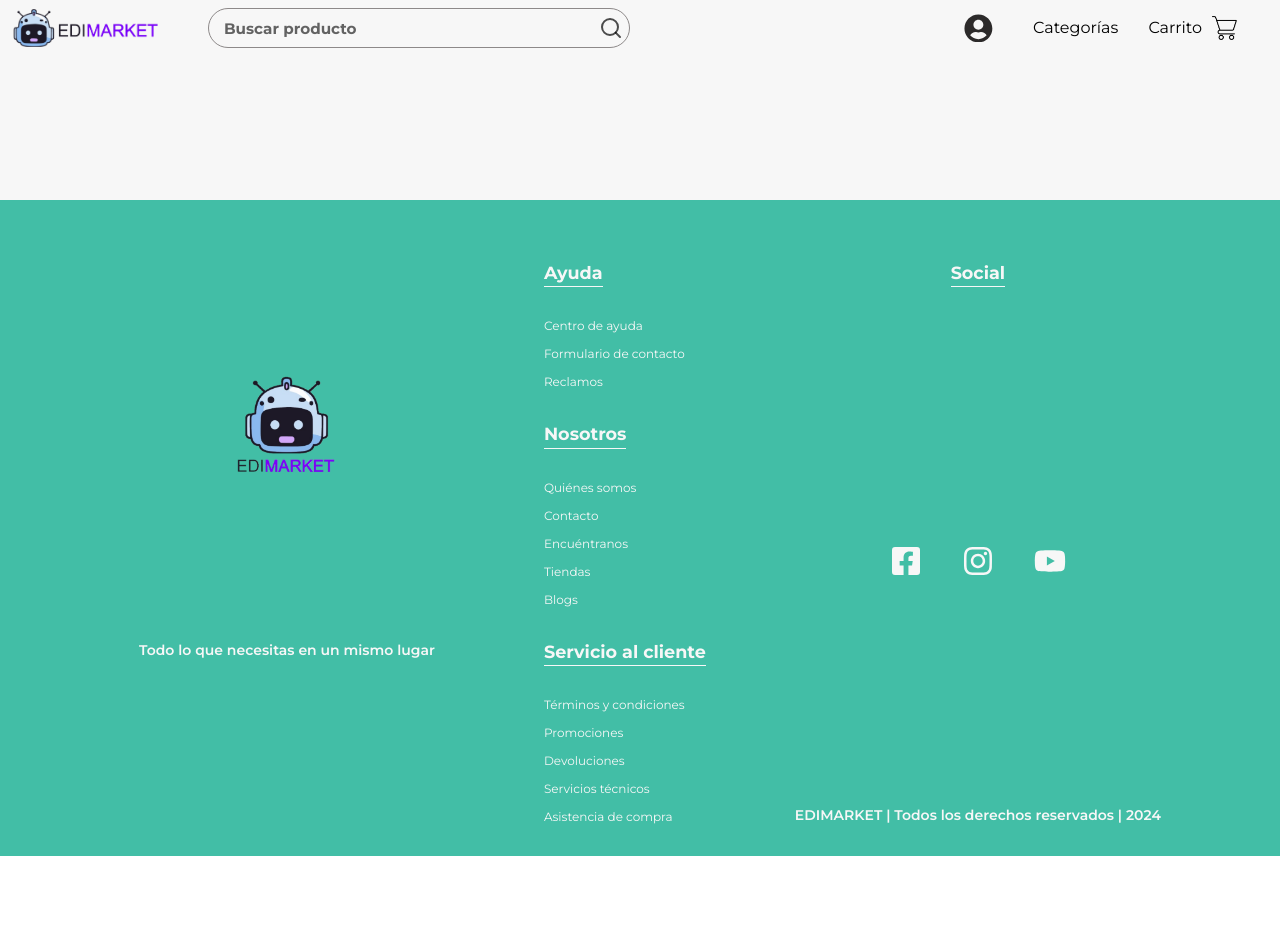
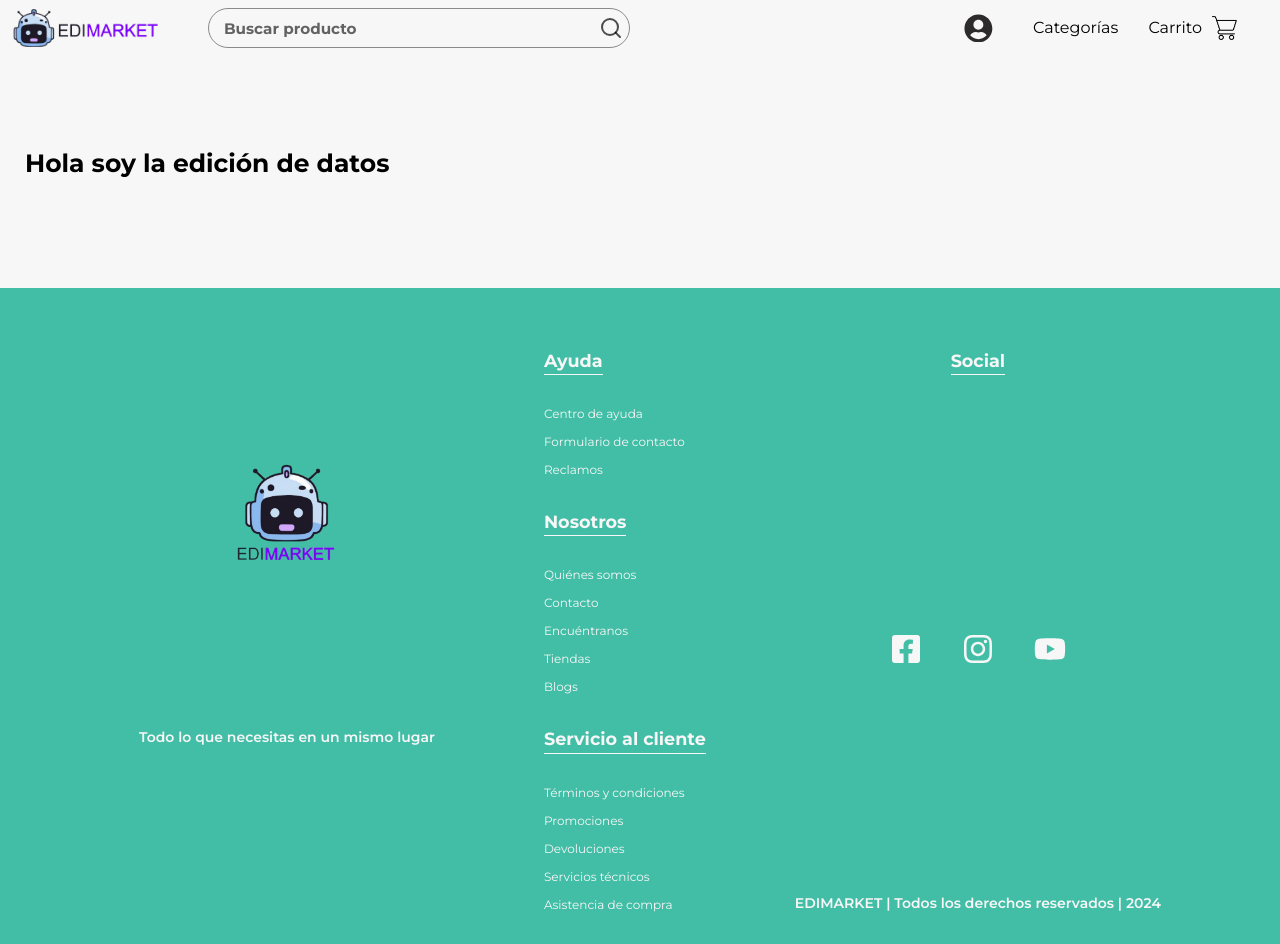
Before and after one commit to SebastianHernandez0/edimarket-2, a React (Vite) app in the folder Frontend/: page /edit-user-data in a window 1280 px wide. Before the commit the page ends 856 px from the top, so only its background shows below. Built offline with nearby package versions, Linux system fonts and the light colour scheme.

Commit message:
Creando componente para editar los datos del usuario

```diff
--- a/Frontend/src/App.jsx
+++ b/Frontend/src/App.jsx
@@ -18,7 +18,8 @@ import { Billing } from "./pages/billing/Billing";
 import { PublishedProduct } from "./pages/publishedProduct/PublishedProduct.jsx";
 import { Shipping } from "./pages/shipping/Shipping.jsx";
 import { ScrollTop } from "./components/scrollTop/ScrollTop.jsx";
-import { PersonalData } from "./pages/personalData/PersonalData.jsx";
+import { UserData } from "./pages/userData/UserData.jsx";
+import { EditUserData } from "./pages/editUserData/EditUserData.jsx";
 
 function App() {
   const { userToken } = useContext(UserContext);
@@ -59,8 +60,12 @@ function App() {
             element={userToken ? <CreatePost /> : <Navigate to="/sing-in" />}
           />
           <Route
-            path="/personal-data"
-            element={userToken ? <PersonalData /> : <Navigate to="/sing-in" />}
+            path="/user-data"
+            element={userToken ? <UserData /> : <Navigate to="/sing-in" />}
+          />
+          <Route
+            path="/edit-user-data"
+            element={userToken ? <EditUserData /> : <Navigate to="/sing-in" />}
           />
         </Routes>
 
--- /dev/null
+++ b/Frontend/src/pages/editUserData/EditUserData.jsx
@@ -0,0 +1,9 @@
+import "../editUserData/editUserData.css";
+
+export function EditUserData() {
+  return (
+    <section className="edituserdata__container">
+      <h1>Hola soy la edición de datos</h1>
+    </section>
+  );
+}
--- /dev/null
+++ b/Frontend/src/pages/editUserData/editUserData.css
@@ -0,0 +1,7 @@
+.edituserdata__container {
+  grid-area: header;
+  padding: 25px;
+  margin: 0 auto;
+  width: 100%;
+  max-width: 1400px;
+}
--- a/Frontend/src/pages/miPerfil/MiPerfil.jsx
+++ b/Frontend/src/pages/miPerfil/MiPerfil.jsx
@@ -28,7 +28,7 @@ export function MiPerfil() {
         <div className="flex items-center justify-between w-full">
           <div className="flex items-center w-full">
             <Link
-              to="/personal-data"
+              to="/user-data"
               className="miperfil__userinfo__data miperfil__userinfo__postlink w-full"
             >
               <PiUserListLight className="miperfil__userinfo__icon text" />
@@ -102,7 +102,7 @@ export function MiPerfil() {
               className="miperfil__userinfo__data miperfil__userinfo__postlink w-full"
             >
               <FaLocationDot className="miperfil__userinfo__icon text" />
-              Mis tarjetas
+              Mis direcciones
             </Link>
           </div>
           <div className="">
--- a/Frontend/src/pages/personalData/PersonalData.jsx
+++ b/Frontend/src/pages/userData/UserData.jsx
@@ -1,8 +1,15 @@
-import "../personalData/personalData.css";
+import { useNavigate } from "react-router-dom";
+import "../userData/userData.css";
 
 // los datos son ficticios, los reales se traeran desde la bs
 
-export function PersonalData() {
+export function UserData() {
+  const navigate = useNavigate();
+
+  const handleNavigateToEdit = () => {
+    navigate("/edit-user-data");
+  };
+
   return (
     <section className="personaldata__container bg-white shadow-sm rounded-sm">
       <h1 className="text-2xl font-semibold mb-5">Datos personales</h1>
@@ -36,17 +43,12 @@ export function PersonalData() {
             </div>
           </div>
         </div>
-        <div className="personaldata__address flex items-center justify-between my-5">
-          <div className="flex items-center gap-10 flex-wrap w-full">
-            <div className="flex flex-col">
-              <p className="font-semibold mb-1 text-lg">Dirección</p>
-              <p className="text-sm">Pasaje uno poniente 7913, lo espejo</p>
-            </div>
-          </div>
-        </div>
         <hr />
         <div className="flex items-center justify-end w-full mt-5">
-          <button className="edit__btn font-semibold  text-teal-500">
+          <button
+            onClick={handleNavigateToEdit}
+            className="edit__btn font-semibold  text-teal-500"
+          >
             Modificar
           </button>
         </div>
```
Also changed, not shown: Frontend/src/pages/userData/userData.css (renamed from Frontend/src/pages/personalData/personalData.css).
